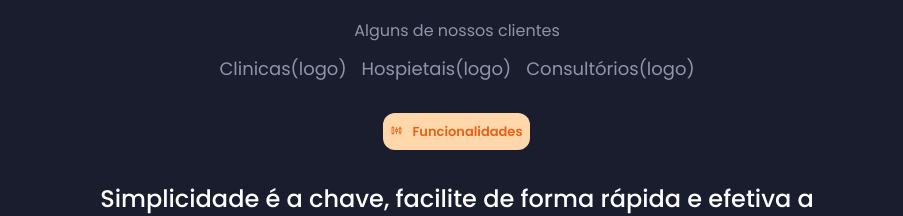
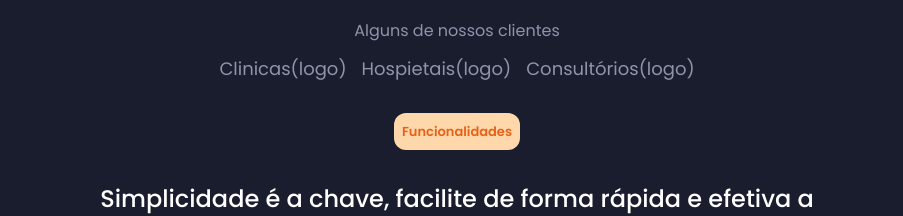
Before and after one commit to MateusMilagreAf/MilagreDigital---Integra-o-m-dica, a Next.js app: page / in a window 1280 px wide. Shown: the part 800-1016 px from the top of the page, without its empty margins (183-1086 px from the left). Built offline with nearby package versions, Linux system fonts and the light colour scheme.

Commit message:
chore: remove icon

```diff
--- a/src/pages/home/index.tsx
+++ b/src/pages/home/index.tsx
@@ -130,9 +130,6 @@ const Home: NextPageWithLayout = () => {
                 background: "#fed8ab",
               }}
             >
-              <div>
-                <SlidersOutlined size={42} style={{ color: "#e76117" }} />
-              </div>
               <Text style={{ fontSize: 13, fontWeight: 600, color: "#e76117" }}>
                 Funcionalidades
               </Text>
```
Also changed, not shown: 1 other file (tests, documents, lock files or other folders).
